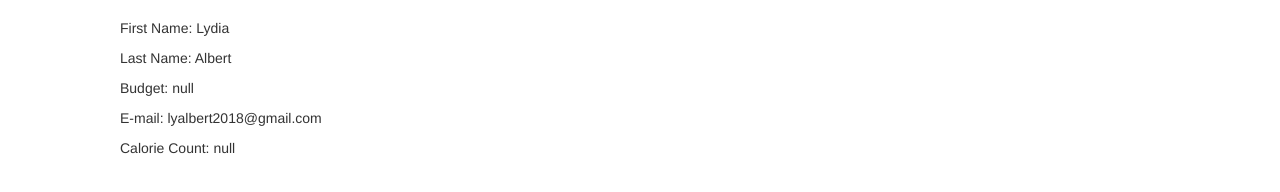
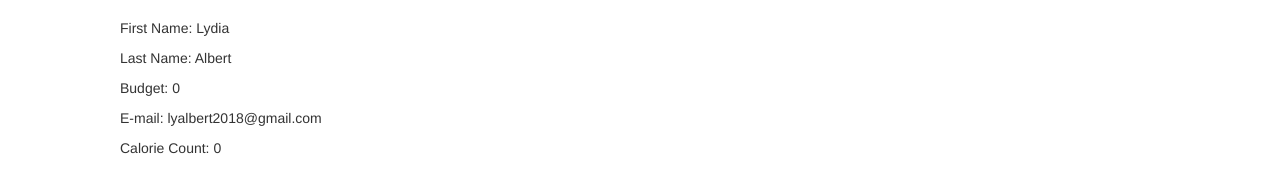
Before and after one commit to ke-d/HackUCI-2018, a React (Create React App) app in the folder client/: page /myInfo in a window 1280 px wide. Shown: the part 222-414 px from the top of the page. Built offline with nearby package versions, Linux system fonts and the light colour scheme.

Commit message:
added a conditional so a blank calorie or budget input will not output null

```diff
--- a/client/src/components/MyInfo.js
+++ b/client/src/components/MyInfo.js
@@ -10,16 +10,14 @@ const MyInfo = (props) => {
         <h1 className = "paddingleft"> My Info </h1>
         <div className = "paddingleft">{`First Name: Lydia`}</div>
         <div className = "paddingleft">{`Last Name: Albert`}</div>
-        <div className = "paddingleft">{`Budget: ${localStorage.getItem("budget")}`}</div>
+        <div className = "paddingleft">{`Budget: ${localStorage.getItem("budget") === null ? 0: localStorage.getItem("budget")}`}</div>
         <div className = "paddingleft">{`E-mail: lyalbert2018@gmail.com`}</div>
-        <div className = "paddingleft">{`Calorie Count: ${localStorage.getItem("calorie")}`}</div>
+        <div className = "paddingleft">{`Calorie Count: ${localStorage.getItem("calorie") === null ? 0: localStorage.getItem("calorie")}`}</div>
         </Col>
     </Row>
     </Grid>
     )
 }
-
-
 
 export default MyInfo;
 
```
